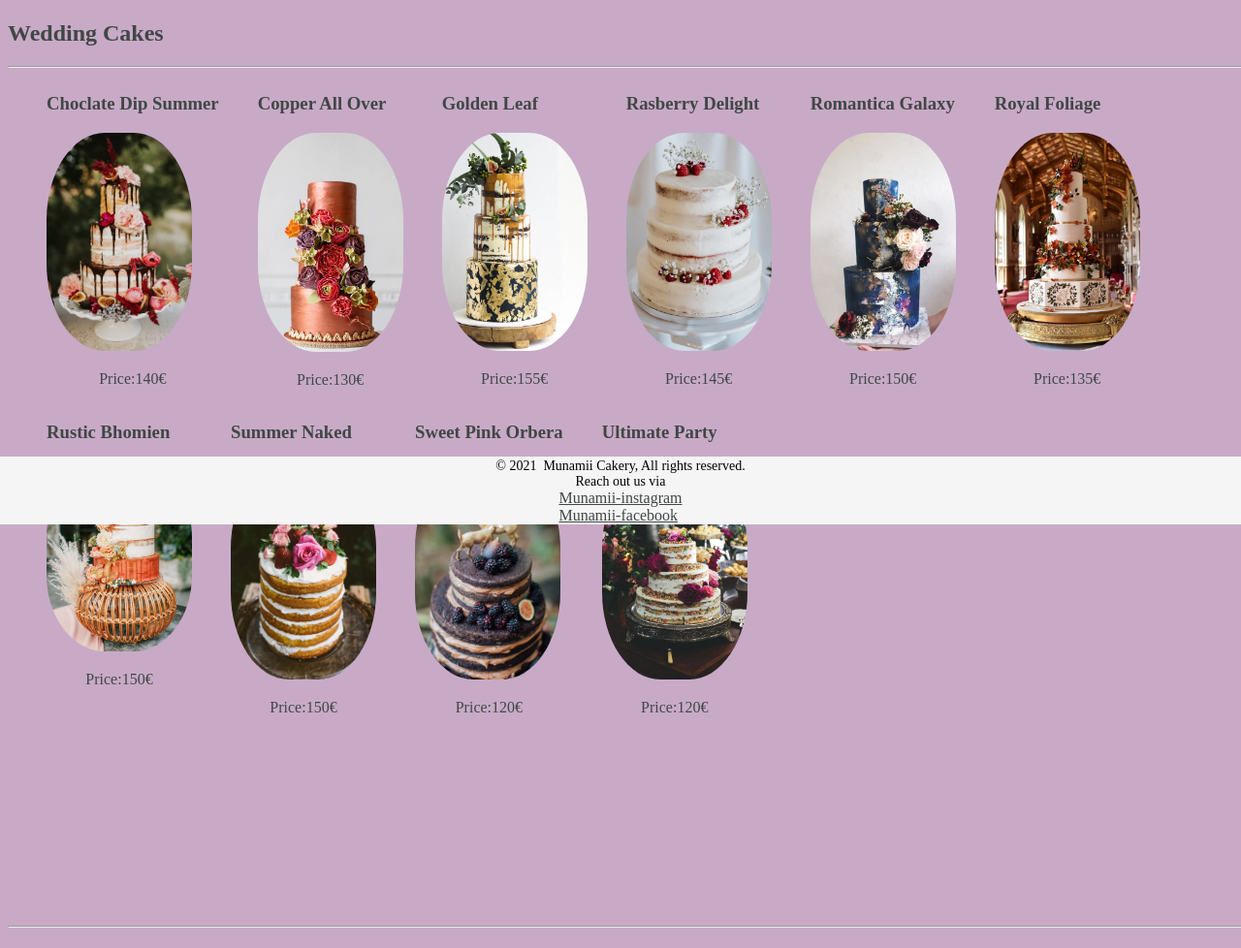
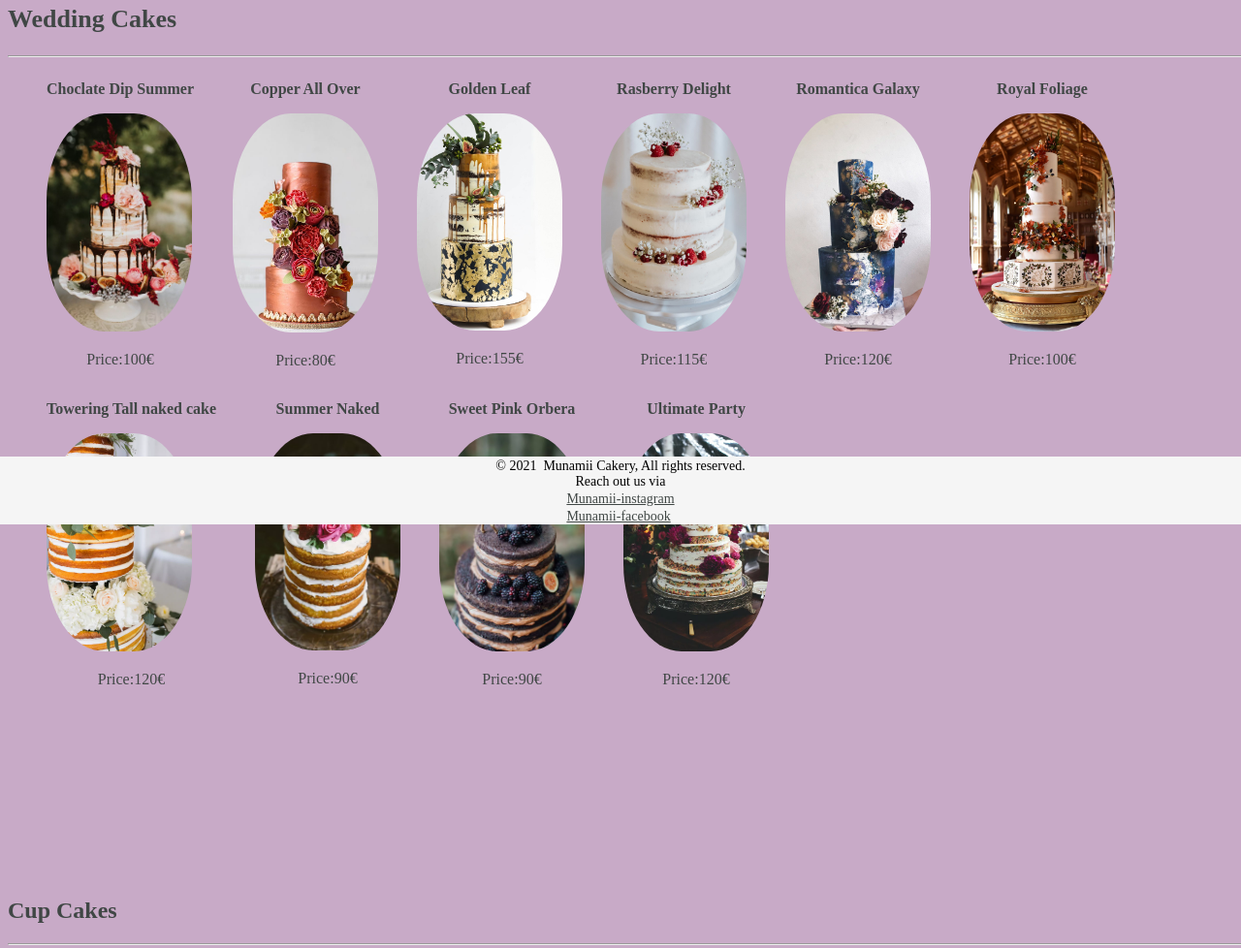
Before and after one commit to Rabunnisa/FirstWebsite_Cake, a plain HTML site: page Products.html in a window 1280 px wide. Shown: the part 259-1237 px from the top of the page at 97% size. Drawn offline with Linux system fonts and the light colour scheme.

Commit message:
few changes added

```diff
--- a/Products.html
+++ b/Products.html
@@ -30,50 +30,51 @@
     <section id= "Cakes" >
        <div><h3>Choclate Dip Summer  </h3>
         <img src = "Images/choclateDipSummer.jpeg" alt="picture of vintage cake " width="150",breadth="100">
-        <p class ="price">Price:140€</p>
+        <p class ="price">Price:100€</p>
     </div>
     <div> <h3>Copper All Over  </h3>
         <img src = "Images/CopperAllOverCake.jpeg" alt="picture of ButterFly Cake " width="150",breadth="100">
-        <p>Price:130€</p>
+        <p>Price:80€</p>
         </div>
         <div><h3>Golden Leaf  </h3>
         <img src = "Images/GoldLeafSliceCake.jpeg" alt="Vintage Love cake " width="150",breadth="100">
         <p>Price:155€</p></div>
     <div> <h3>Rasberry Delight</h3>
         <img src = "Images/RasberryDelight.jpeg" alt="choclate brownie cake" width="150",breadth="100">
-        <p>Price:145€</p>
+        <p>Price:115€</p>
     </div>
     <div>  <h3>Romantica Galaxy  </h3>
         <img src = "Images/RomanticGalaxy.jpeg" alt="Buttercream roses Cake" width="150",breadth="100">
-        <p>Price:150€</p>
+        <p>Price:120€</p>
     </div>
     <div>  <h3>Royal Foliage</h3>
         <img src = "Images/RoyalFoliage.jpeg" alt="Naked Cake con frutas  " width="150",breadth="100">
-        <p>Price:135€</p>
+        <p>Price:100€</p>
     </div>
 
-    <div> <h3>Rustic Bhomien</h3>
-        <img src = "./Images/RusticBhomien.jpeg" alt="picture of babycar cake " width="150",breadth="100">
-        <p>Price:150€</p>
+    <div> <h3>Towering Tall naked cake</h3>
+        <img src = "./Images/toweringtallNakedcake.jpeg" alt="picture of babycar cake " width="150",breadth="100">
+        <p>Price:120€</p>
     </div>
     <div>  <h3>Summer Naked </h3>
         <img src = "Images/summerNaked.jpeg "alt="picture of Candy cake  " width="150",breadth="100">
-        <p>Price:150€</p>
+        <p>Price:90€</p>
         </div>
         <div>  <h3>Sweet Pink Orbera</h3>
         <img src = "Images/sweetPinkOrbera.jpeg" alt="little pony cake " width="150",breadth="100">
-        <p>Price:120€</p></div>
+        <p>Price:90€</p></div>
         <div>  <h3>Ultimate Party</h3>
             <img src = "Images/ultimatePartyCake.jpeg" alt="little pony cake " width="150",breadth="100">
             <p>Price:120€</p></div>
 
 </section>
-<hr>
 <header>
 
     <h2 class= "title">Cup Cakes</h2>
 
 </header>
+<hr>
+
 <section id= "CupCakes">
     <div> <h3>Triple Salted Caramel </h3>
     <img class= "img" src = "Images/CupCake1.jpeg" alt="picture of Triple Salted Caramel Cupcake " width="200",breadth="100">
@@ -109,7 +110,7 @@
     </h3>
     <img src = "Images/CupCake9.jpeg" alt="picture of Peanut Butter Fudge Coffee Ice Cream Cupcakes
     Cupcake " width="200",breadth="100">
-    <h3>Price:8€</h3></div>
+    <p>Price:8€</p></div>
     <div><h3>Ultimate Marble Cupcakes </h3>
     <img src = "Images/CupCake10.jpeg" alt="picture of Ultimate Marble Cupcakes Cupcake " width="200",breadth="100">
     <p>Price:10€</p></div>
--- a/css/product.css
+++ b/css/product.css
@@ -14,6 +14,7 @@ text-emphasis-position: left;
  .main1{
 
   color: rgb(64, 71, 69);
+  font-size: 26px;
 }
 .main,a{
   text-align: center;
@@ -38,6 +39,7 @@ border-spacing: 0cm
 }
 .cakes{
   color: rgb(64, 71, 69);
+
 }
 img{
   border-radius: 40%;
@@ -46,3 +48,42 @@ img{
   text-align: center;
 
 }
+.cakes h3{
+  color: rgb(64, 71, 69);
+  font-size: 14px;
+  font-family:fantasy
+}
+h3 {
+  display: block;
+  font-size: 16px;
+  margin-block-start: 1em;
+  margin-block-end: 1em;
+  margin-inline-start: 0px;
+  margin-inline-end: 0px;
+
+  font-family: 'Times New Roman', Times, serif;
+  text-align: center;
+}
+footer p {
+  display: inline;
+  margin-block-start: 0;
+  margin-block-end: 0;
+  margin-inline-start: 0px;
+  margin-inline-end: 0px;
+  font-size: 14px;
+}
+.main, a {
+  text-align: center;
+  color: rgb(64, 71, 69);
+  font-size: 14px;
+}
+h2 {
+  display: block;
+  font-size: 1.5em;
+  margin-block-start: 0.83em;
+  margin-block-end: 0.83em;
+  margin-inline-start: 0px;
+  margin-inline-end: 0px;
+  font-weight: bold;
+  color: rgb(64, 71, 69);
+}
--- a/css/style.css
+++ b/css/style.css
@@ -36,6 +36,7 @@ ul {
    margin-inline-end: 0px;
    padding-inline-start: 0px;
    text-align: left;
+   font-size: 14px;
 }
 ul li{
    text-align: left;
```
